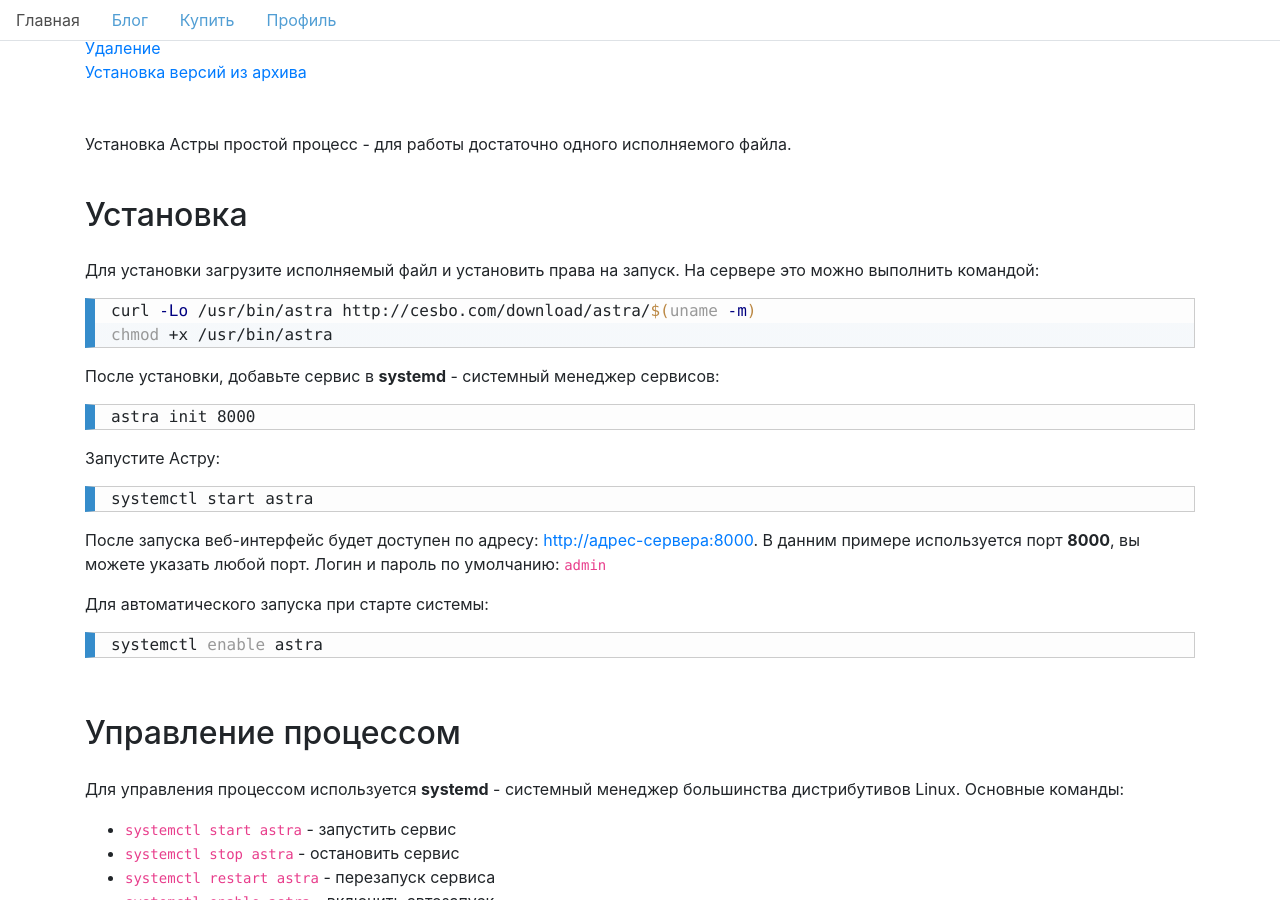
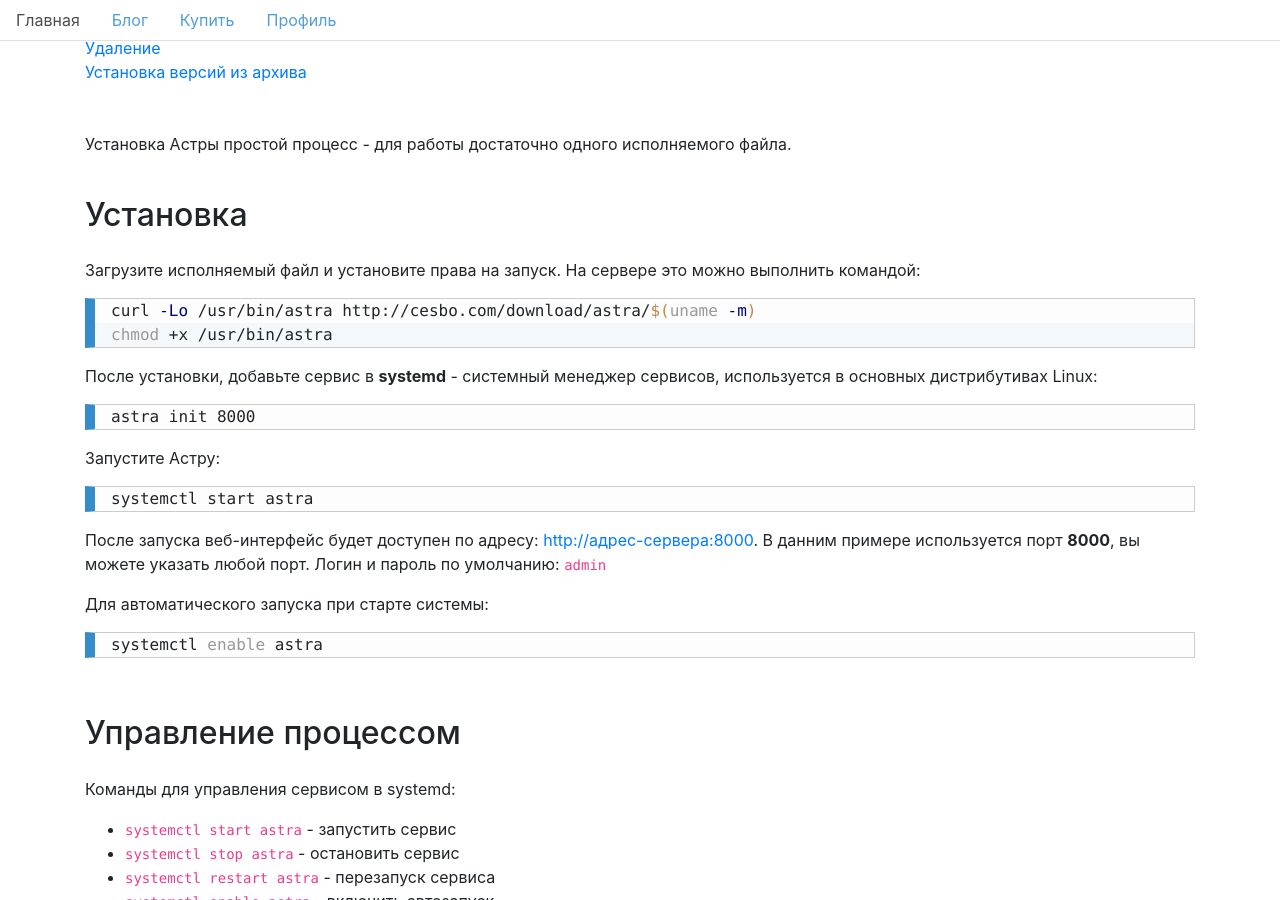
Before and after one commit to ramzes1401ss3/cesbo-www, a Jekyll site: the page built from ru/_posts/2018-01-01-astra-quick-start.md, in a window 1280 px wide and 900 px high, scrolled down 309 px. Built offline with Jekyll 4.4.1, drawn with Linux system fonts in a browser that asks for light colours.

Commit message:
quick-start cleaning

````diff
--- a/ru/_posts/2018-01-01-astra-quick-start.md
+++ b/ru/_posts/2018-01-01-astra-quick-start.md
@@ -12,15 +12,14 @@
 
 ## Установка
 
-Для установки загрузите исполняемый файл и установить права на запуск.
-На сервере это можно выполнить командой:
+Загрузите исполняемый файл и установите права на запуск. На сервере это можно выполнить командой:
 
 ``` sh
 curl -Lo /usr/bin/astra http://cesbo.com/download/astra/$(uname -m)
 chmod +x /usr/bin/astra
 ```
 
-После установки, добавьте сервис в **systemd** - системный менеджер сервисов:
+После установки, добавьте сервис в **systemd** - системный менеджер сервисов, используется в основных дистрибутивах Linux:
 
 ``` sh
 astra init 8000
@@ -44,8 +43,7 @@
 
 ## Управление процессом
 
-Для управления процессом используется **systemd** - системный менеджер большинства дистрибутивов Linux.
-Основные команды:
+Команды для управления сервисом в systemd:
 
 - `systemctl start astra` - запустить сервис
 - `systemctl stop astra` - остановить сервис
````
Also changed, not shown: en/_posts/2018-01-01-astra-quick-start.md (+1 -2 lines).
